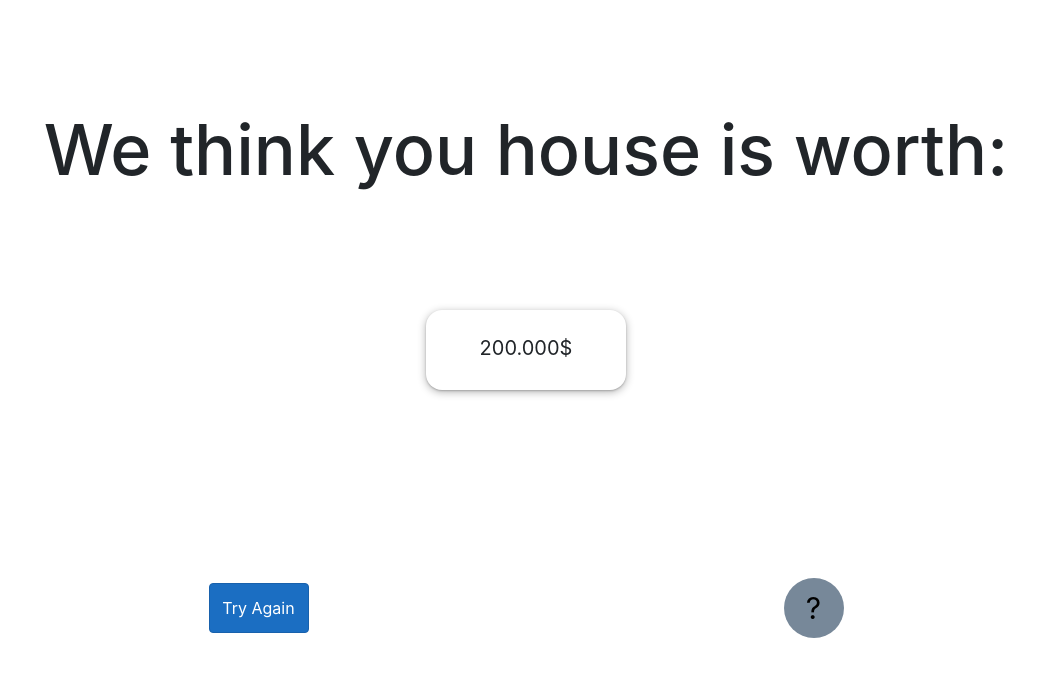
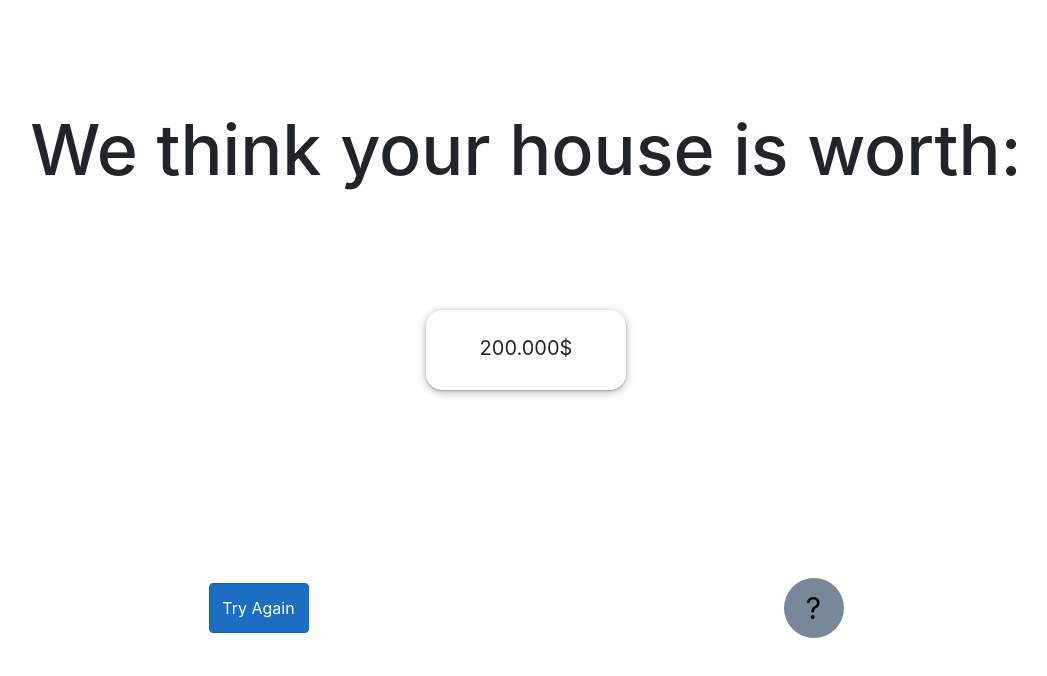
Before and after one commit to Fecheta/.NET-Proiect, an Angular app in the folder PricePrediction/ClientApp/: page /result in a window 1280 px wide. Shown: the top 676 px of the page, without its empty margins (114-1161 px from the left). Built offline with nearby package versions, Linux system fonts and the light colour scheme.

Commit message:
fix typo

```diff
--- a/PricePrediction/ClientApp/src/app/result/result.component.html
+++ b/PricePrediction/ClientApp/src/app/result/result.component.html
@@ -1,4 +1,4 @@
-<h1 class="title">We think you house is worth: </h1>
+<h1 class="title">We think your house is worth: </h1>
 
 <div class="container">
 <p class="price">200.000$</p>
```
